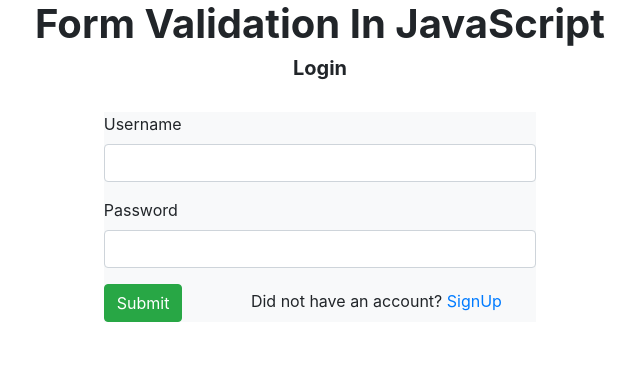
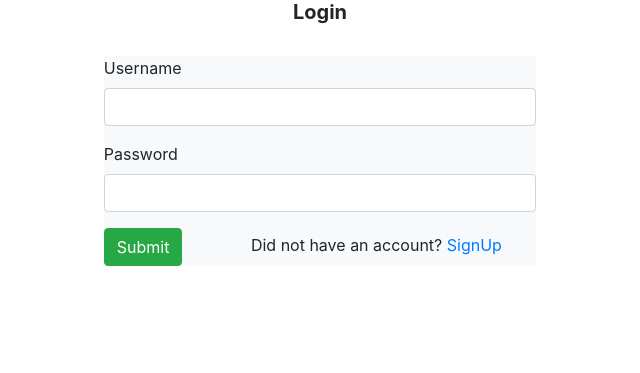
Before and after one commit to PetarStoev02/JS-Projects, a plain HTML site: page Login form/login.html in a window 1280 px wide. Shown: the whole page, without its empty margins (320-960 px from the left). Drawn offline with nearby package versions, Linux system fonts and the light colour scheme.

Commit message:
Update login.html

```diff
--- a/Login form/login.html
+++ b/Login form/login.html
@@ -17,12 +17,7 @@
     <script src="https://maxcdn.bootstrapcdn.com/bootstrap/4.0.0/js/bootstrap.min.js"></script>
   </head>
   <body>
-    <h1
-      class="text-green text-center font-weight-bold"
-      style="font-size: 40px;"
-    >
-      Form Validation In JavaScript
-    </h1>
+
 
     <h4 class="text-blue text-center font-weight-bold" style="font-size: 20px;">
       Login
```
